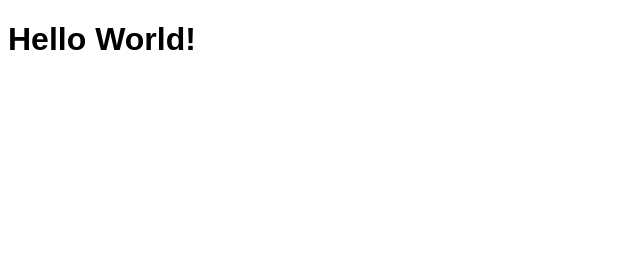
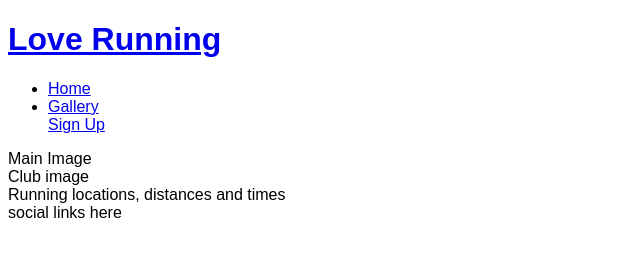
Before and after one commit to leeaustinbrown/Love-Running, a plain HTML site: page index.html in a window 1280 px wide. Shown: the whole page, without its empty margins (0-640 px from the left). Drawn offline with Linux system fonts and the light colour scheme.

Commit message:
add basic header structure

```diff
--- a/index.html
+++ b/index.html
@@ -11,6 +11,33 @@
     <title>Love Running</title>
 </head>
 <body>
-    <h1>Hello World!</h1>
+    <header>
+        <a href="index.html">
+            <h1>Love Running</h1>
+        </a>
+        <nav>
+            <ul><li>
+                <a href="index.html">Home</a>
+            </li>
+            <li>
+                <a href="#">Gallery</a>
+            </li>
+            <lik>
+                <a href="#">Sign Up</a>
+            </lik></ul>
+        </nav>
+    </header>
+    <section>
+        Main Image
+    </section>
+    <section>
+        Club image
+    </section>
+    <section>
+        Running locations, distances and times
+    </section>
+    <footer>
+        social links here
+    </footer>
 </body>
 </html>
```
